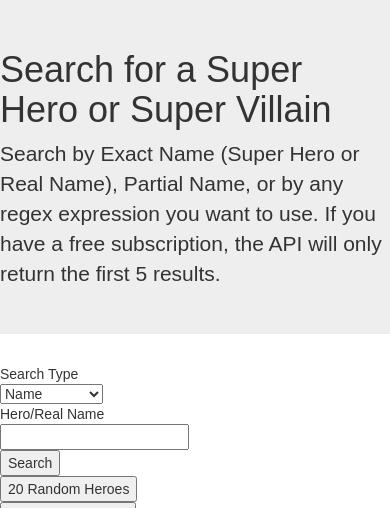
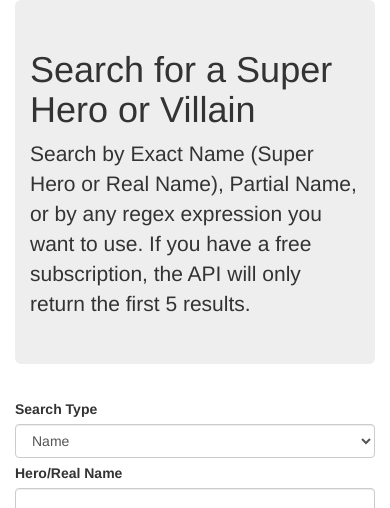
Before and after one commit to suspended7th/SuperHeroArena, a Flask app: template SuperHeroArena/templates/super_hero_lookup.html in a window 390 px wide; the page is wider, and only the part inside the window is pictured. Shown: the top 508 px of that part. Run offline with Flask 2, Linux system fonts and the light colour scheme; the template is opened without the code that fills it: most values are stand-ins (such as "Sample title", 1, 10 or a date in 2020); some libraries are stand-ins or nearby versions; grey boxes are pictures that could not be loaded.

Commit message:
added styling to every page

```diff
--- a/SuperHeroArena/static/css/main.css
+++ b/SuperHeroArena/static/css/main.css
@@ -1,3 +1,14 @@
-body {
-	font-family: sans-serif;
+.btn, .row {
+	margin-top: 5px;
+	margin-bottom: 5px;
 }
+
+hr {
+	border-top: 2px solid black;
+}
+
+@-moz-document url-prefix() {
+    fieldset {
+        display: table-cell;
+    }
+}
--- a/SuperHeroArena/templates/flash.html
+++ b/SuperHeroArena/templates/flash.html
@@ -2,10 +2,6 @@
 
 {% with messages = get_flashed_messages(with_categories=True) %}
 	{% if messages %}
-		<div class=row>
-			<div class="col-md-12">
-				{{ utils.flashed_messages(messages) }}
-			</div>
-		</div>
+		{{ utils.flashed_messages(messages) }}
 	{% endif %}
 {% endwith %}
--- a/SuperHeroArena/templates/super.html
+++ b/SuperHeroArena/templates/super.html
@@ -1,155 +1,146 @@
-<table>
-	<tr>
-		<td><img src="{{ super.images.lg }}" alt="{{ super.name }}"></td>
-		<td>
-			<table>
-				<tr>
-					<th>Hero/Villain Name</th>
-					<td>{{ super.name }}</td>
-				</tr>
-				<tr>
-					<th>Full Real Name</th>
-					<td>{{ super.biography.fullName }}</td>
-				</tr>
+<div class="row">
+	<div class="col-md-6"><img src="{{ super.images.lg }}" alt="{{ super.name }}"></div>
+	<div class="col-md-6">
+		<div class="row">
+			<div class="col-md-3"><strong>Hero/Villain Name</strong></div>
+			<div class="col-md-9">{{ super.name }}</div>
+		</div>
+		<div class="row">
+			<div class="col-md-3"><strong>Full Real Name</strong></div>
+			<div class="col-md-9">{{ super.biography.fullName }}</div>
+		</div>
 		{% for alias in super.biography.aliases %}
-					<tr>
+			<div class="row">
 				{% if loop.index == 1 %}
-							<th>Aliases</th>
+					<div class="col-md-3"><strong>Aliases</strong></div>
 				{% else %}
-							<td></td>
+					<div class="col-md-3"></div>
 				{% endif %}
-						<td>{{  alias }}</td>
-					</tr>
+				<div class="col-md-9">{{  alias }}</div>
+			</div>
 		{% endfor %}
 		{% for ego in super.biography.alterEgos %}
-					<tr>
+			<div class="row">
 				{% if loop.index == 1 %}
-							<th>Alter Egos</th>
+					<div class="col-md-3"><strong>Alter Egos</strong></div>
 				{% else %}
-							<td></td>
+					<div class="col-md-3"></div>
 				{% endif %}
-						<td>{{ ego }}</td>
-					</tr>
+				<div class="col-md-9">{{ ego }}</div>
+			</div>
 		{% endfor %}
-				<tr>
-					<th>Place of Birth</th>
-					<td>{{ super.biography.placeOfBirth }}</td>
-				</tr>
+		<div class="row">
+			<div class="col-md-3"><strong>Place of Birth</strong></div>
+			<div class="col-md-9">{{ super.biography.placeOfBirth }}</div>
+		</div>
 		{% for occupation in super.work.occupation %}
-					<tr>
+			<div class="row">
 				{% if loop.index == 1 %}
-							<th>Occupations</th>
+					<div class="col-md-3"><strong>Occupations</strong></div>
 				{% else %}
-							<td></td>
+					<div class="col-md-3"></div>
 				{% endif %}
-						<td>{{ occupation }}</td>
-					</tr>
+				<div class="col-md-9">{{ occupation }}</div>
+			</div>
 		{% endfor %}
 		{% for base in super.work.base %}
-					<tr>
+			<div class="row">
 				{% if loop.index == 1 %}
-							<th>Bases of Operation</th>
+					<div class="col-md-3"><strong>Bases of Operation</strong></div>
 				{% else %}
-							<td></td>
+					<div class="col-md-3"></div>
 				{% endif %}
-						<td>{{ base }}</td>
-					</tr>
+				<div class="col-md-9">{{ base }}</div>
+			</div>
 		{% endfor %}
-			</table>
-		</td>
-	</tr>
-	<tr>
-		<td>
-			<table>
-				<tr>
-					<th>Alignment</th>
-					<td>{{ super.biography.alignment }}</td>
-				</tr>
+	</div>
+</div>
+<div class="row">
+	<div class="col-md-6">
+		<div class="row">
+			<div class="col-md-3"><strong>Alignment</strong></div>
+			<div class="col-md-9">{{ super.biography.alignment }}</div>
+		</div>
 		{% for affiliation in super.connections.groupAffiliation %}
-					<tr>
+			<div class="row">
 				{% if loop.index == 1 %}
-							<th>Group Affiliations</th>
+					<div class="col-md-3"><strong>Group Affiliations</strong></div>
 				{% else %}
-							<td></td>
+					<div class="col-md-3"></div>
 				{% endif %}
-						<td>{{ affiliation }}</td>
-					</tr>
+				<div class="col-md-9">{{ affiliation }}</div>
+			</div>
 		{% endfor %}
-				<tr>
-					<th>Super Hero Arena Stats</th>
-					<td></td>
-				</tr>
-				<tr>
-					<th>Intelligence</th>
-					<td>{{ super.powerstats.intelligence }}</td>
-				</tr>
-				<tr>
-					<th>Strength</th>
-					<td>{{ super.powerstats.strength }}</td>
-				</tr>
-				<tr>
-					<th>Speed</th>
-					<td>{{ super.powerstats.speed }}</td>
-				</tr>
-				<tr>
-					<th>Durability</th>
-					<td>{{ super.powerstats.durability }}</td>
-				</tr>
-				<tr>
-					<th>Power</th>
-					<td>{{ super.powerstats.power }}</td>
-				</tr>
-				<tr>
-					<th>Combat</th>
-					<td>{{ super.powerstats.combat }}</td>
-				</tr>
-			</table>
-		</td>
-		<td>
-			<table>
-				<tr>
-					<th>First Appearance</th>
-					<td>{{ super.biography.firstAppearance }}</td>
-				</tr>
-				<tr>
-					<th>Publisher</th>
-					<td>{{ super.biography.publisher }}</td>
-				</tr>
+		<div class="row">
+			<div class="col-md-12 text-centered"><strong>Super Hero Arena Stats</strong></div>
+		</div>
+		<div class="row">
+			<div class="col-md-3"><strong>Intelligence</strong></div>
+			<div class="col-md-9">{{ super.powerstats.intelligence }}</div>
+		</div>
+		<div class="row">
+			<div class="col-md-3"><strong>Strength</strong></div>
+			<div class="col-md-9">{{ super.powerstats.strength }}</div>
+		</div>
+		<div class="row">
+			<div class="col-md-3"><strong>Speed</strong></div>
+			<div class="col-md-9">{{ super.powerstats.speed }}</div>
+		</div>
+		<div class="row">
+			<div class="col-md-3"><strong>Durability</strong></div>
+			<div class="col-md-9">{{ super.powerstats.durability }}</div>
+		</div>
+		<div class="row">
+			<div class="col-md-3"><strong>Power</strong></div>
+			<div class="col-md-9">{{ super.powerstats.power }}</div>
+		</div>
+		<div class="row">
+			<div class="col-md-3"><strong>Combat</strong></div>
+			<div class="col-md-9">{{ super.powerstats.combat }}</div>
+		</div>
+	</div>
+	<div class="col-md-6">
+		<div class="row">
+			<div class="col-md-3"><strong>First Appearance</strong></div>
+			<div class="col-md-9">{{ super.biography.firstAppearance }}</div>
+		</div>
+		<div class="row">
+			<div class="col-md-3"><strong>Publisher</strong></div>
+			<div class="col-md-9">{{ super.biography.publisher }}</div>
+		</div>
 		{% for relative in super.connections.relatives %}
-					<tr>
+			<div class="row">
 				{% if loop.index == 1 %}
-							<th>Relatives</th>
+					<div class="col-md-3"><strong>Relatives</strong></div>
 				{% else %}
-							<td></td>
+					<div class="col-md-3"></div>
 				{% endif %}
-						<td>{{ relative }}</td>
-					</tr>
+				<div class="col-md-9">{{ relative }}</div>
+			</div>
 		{% endfor %}
-				<tr>
-					<th>Gender</th>
-					<td>{{ super.appearance.gender }}</td>
-				</tr>
-				<tr>
-					<th>Race</th>
-					<td>{{ super.appearance.race }}</td>
-				</tr>
-				<tr>
-					<th>Height</th>
-					<td>{{ super.appearance.height[0] }} ({{ super.appearance.height[1] }})</td>
-				</tr>
-				<tr>
-					<th>Weight</th>
-					<td>{{ super.appearance.weight[0] }} ({{ super.appearance.weight[1] }})</td>
-				</tr>
-				<tr>
-					<th>Eye Color</th>
-					<td>{{ super.appearance.eyeColor }}</td>
-				</tr>
-				<tr>
-					<th>Hair Color</th>
-					<td>{{ super.appearance.hairColor }}</td>
-				</tr>
-			</table>
-		</td>
-	</tr>
-</table>
+		<div class="row">
+			<div class="col-md-3"><strong>Gender</strong></div>
+			<div class="col-md-9">{{ super.appearance.gender }}</div>
+		</div>
+		<div class="row">
+			<div class="col-md-3"><strong>Race</strong></div>
+			<div class="col-md-9">{{ super.appearance.race }}</div>
+		</div>
+		<div class="row">
+			<div class="col-md-3"><strong>Height</strong></div>
+			<div class="col-md-9">{{ super.appearance.height[0] }} ({{ super.appearance.height[1] }})</div>
+		</div>
+		<div class="row">
+			<div class="col-md-3"><strong>Weight</strong></div>
+			<div class="col-md-9">{{ super.appearance.weight[0] }} ({{ super.appearance.weight[1] }})</div>
+		</div>
+		<div class="row">
+			<div class="col-md-3"><strong>Eye Color</strong></div>
+			<div class="col-md-9">{{ super.appearance.eyeColor }}</div>
+		</div>
+		<div class="row">
+			<div class="col-md-3"><strong>Hair Color</strong></div>
+			<div class="col-md-">{{ super.appearance.hairColor }}</div>
+		</div>
+	</div>
+</div>
--- a/SuperHeroArena/templates/super_hero_lookup.html
+++ b/SuperHeroArena/templates/super_hero_lookup.html
@@ -8,9 +8,9 @@
 {% endblock %}
 
 {% block content %}
-	<div class="content">
+	<div class="content container">
 		<div class="jumbotron">
-			<h1>Search for a Super Hero or Super Villain</h1>
+			<h1>Search for a Super Hero or Villain</h1>
 			<p>Search by Exact Name (Super Hero or Real Name), Partial Name,
 			or by any regex expression you want to use.  If you have a free subscription,
 			the API will only return the first 5 results.</p>
@@ -19,12 +19,12 @@
 		{% include "flash.html" %}
 
 		<div class="row">
-			<div class="col-md-6">
-				<form action="/supers/" method="GET">
+			<div class="col-md-12">
+				<form action="/supers/" method="GET" class="form-horizontal">
 					<div class="row">
-						<div class="col-md-4">Search Type</div>
-						<div class="col-md-8">
-							<select name="type" id="search_type" onchange="ChangeSearchType(this.value);">
+						<label for="type" class="col-md-2 control-label">Search Type</label>
+						<div class="col-md-10">
+							<select name="type" id="search_type" onchange="ChangeSearchType(this.value);" class="form-control">
 								<option value="name">Name</option>
 								<option value="simple_regex">Partial Name</option>
 								<option value="regex">Regex</option>
@@ -32,26 +32,26 @@
 						</div>
 					</div>
 					<div class="row" id="namerow">
-						<div class="col-md-4">Hero/Real Name</div>
-						<div class="col-md-8">
-							<input type="text" name="hero" id="hero">
+						<label for="hero" class="col-md-2 control-label">Hero/Real Name</label>
+						<div class="col-md-10">
+							<input type="text" name="hero" id="hero" class="form-control">
 						</div>
 					</div>
 					<div class="row" id="simpleregexrow" style="display: none">
-						<div class="col-md-4">Partial Hero/Real Name</div>
-						<div class="col-md-8">
-							<input type="text" name="simple_regex" id="simpleregex">
+						<label for="simple_regex" class="col-md-2 control-label">Partial Hero/Real Name</label>
+						<div class="col-md-10">
+							<input type="text" name="simple_regex" id="simpleregex" class="form-control">
 						</div>
 					</div>
 					<div class="row" id="regexrow" style="display: none">
-						<div class="col-md-4">Regex Expression</div>
-						<div class="col-md-8">
-							<input type="text" name="regex" id="regex">
+						<label for="regex" class="col-md-2 control-label">Regex Expression</label>
+						<div class="col-md-10">
+							<input type="text" name="regex" id="regex" class="form-control">
 						</div>
 					</div>
 					<div class="row">
 						<div class="col-md-12">
-							<input type="submit" value="Search">
+							<input type="submit" value="Search" class="btn btn-primary btn-block">
 						</div>
 					</div>
 				</form>
@@ -59,13 +59,13 @@
 					<div class="col-md-6">
 						<form action="/supers/" method="GET">
 							<input type="hidden" name="heroes" value="true">
-							<input type="submit" value="20 Random Heroes">
+							<input type="submit" value="20 Random Heroes" class="btn btn-success btn-block">
 						</form>
 					</div>
 					<div class="col-md-6">
 						<form action="/supers/" method="GET">
 							<input type="hidden" name="villains" value="true">
-							<input type="submit" value="20 Random Villains">
+							<input type="submit" value="20 Random Villains" class="btn btn-danger btn-block">
 						</form>
 					</div>
 				</div>
@@ -73,8 +73,8 @@
 		</div>
 
 		{% for super in supers %}
+			<hr>
 			{% include "super.html" %}
-			<br>
 		{% endfor %}
 	</div>
 {%- endblock %}
```
Also changed, not shown: SuperHeroArena/templates/login.html (+37 -22 lines), SuperHeroArena/templates/profile.html (+44 -29 lines), SuperHeroArena/templates/signup.html (+40 -22 lines), SuperHeroArena/tests/functional/test_auth.py (+5 -5 lines), SuperHeroArena/views/auth.py (+8 -5 lines). Lines whose indentation alone changed are shown as unchanged.
